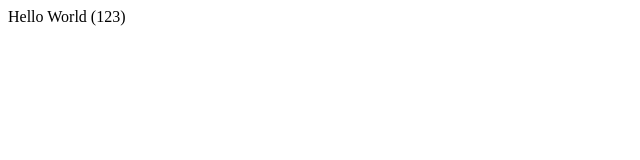
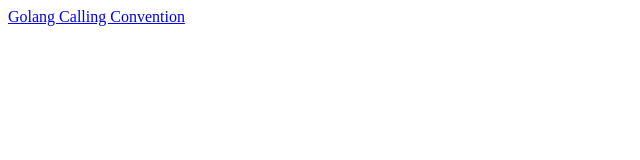
Before and after one commit to photon3108/photon3108.github.io, a plain HTML site: page index.html in a window 1280 px wide. Shown: the whole page, without its empty margins (0-640 px from the left). Drawn offline with Linux system fonts and the light colour scheme.

Commit message:
Blog: Add link to index.html

```diff
--- a/index.html
+++ b/index.html
@@ -43,5 +43,5 @@
 </head>
 
 <body>
-  Hello World (123)
+  <a href="blog/golang-calling-convention.html">Golang Calling Convention</a>
 </body>
```
